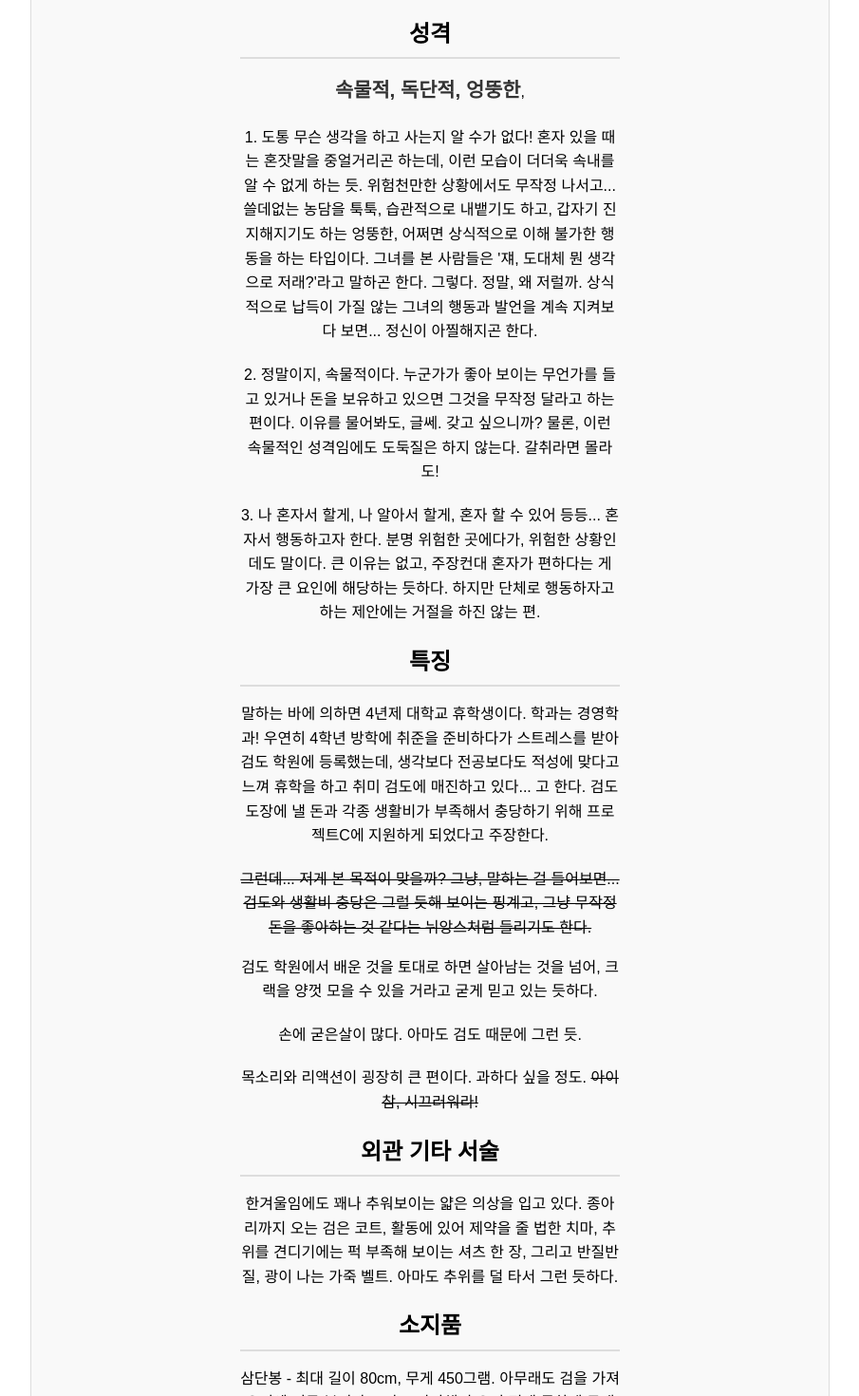
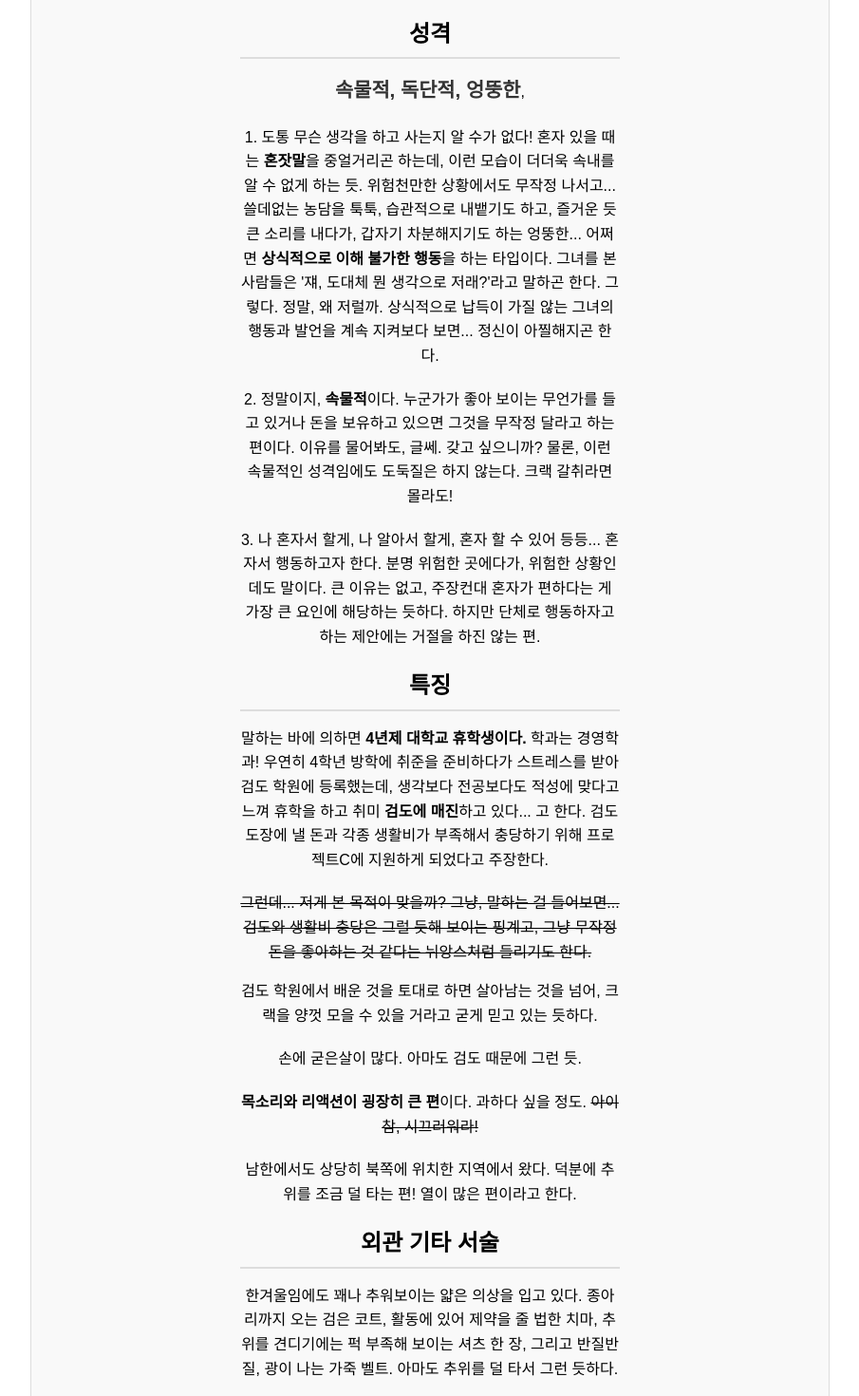
Before and after one commit to sptat/last, a plain HTML site: page index.html in a window 1280 px wide. Shown: the part 1706-3176 px from the top of the page at 95% size, without its empty margins (287-1192 px from the left). Drawn offline with Linux system fonts and the light colour scheme.

Commit message:
Update index.html

```diff
--- a/index.html
+++ b/index.html
@@ -358,22 +358,27 @@
     <section id="intro">
         <h2>성격</h2>
         <p><span class="highlight">속물적, 독단적, 엉뚱한</span>,</p>
-        <p>1. 도통 무슨 생각을 하고 사는지 알 수가 없다! 혼자 있을 때는 혼잣말을 중얼거리곤 하는데, 이런 모습이 더더욱 속내를 알 수 없게 하는 듯.
-        위험천만한 상황에서도 무작정 나서고... 쓸데없는 농담을 툭툭, 습관적으로 내뱉기도 하고, 갑자기 진지해지기도 하는 엉뚱한, 어쩌면 상식적으로 이해 불가한 행동을 하는 타입이다. 그녀를 본 사람들은 '쟤, 도대체 뭔 생각으로 저래?'라고 말하곤 한다. 그렇다. 정말, 왜 저럴까. 상식적으로 납득이 가질 않는 그녀의 행동과 발언을 계속 지켜보다 보면... 정신이 아찔해지곤 한다.
-      <p>2. 정말이지, 속물적이다. 누군가가 좋아 보이는 무언가를 들고 있거나 돈을 보유하고 있으면 그것을 무작정 달라고 하는 편이다. 이유를 물어봐도, 글쎄. 갖고 싶으니까? 물론, 이런 속물적인 성격임에도 도둑질은 하지 않는다. 갈취라면 몰라도!</p>
-      <p>3. 나 혼자서 할게, 나 알아서 할게, 혼자 할 수 있어 등등... 혼자서 행동하고자 한다. 분명 위험한 곳에다가, 위험한 상황인데도 말이다. 큰 이유는 없고, 주장컨대 혼자가 편하다는 게 가장 큰 요인에 해당하는 듯하다.
+        <p>1. 도통 무슨 생각을 하고 사는지 알 수가 없다! 혼자 있을 때는 <b>혼잣말</b>을 중얼거리곤 하는데, 이런 모습이 더더욱 속내를 알 수 없게 하는 듯.
+        위험천만한 상황에서도 무작정 나서고... 쓸데없는 농담을 툭툭, 습관적으로 내뱉기도 하고, 즐거운 듯 큰 소리를 내다가, 갑자기 차분해지기도 하는 엉뚱한...
+            어쩌면 <b>상식적으로 이해 불가한 행동</b>을 하는 타입이다. 그녀를 본 사람들은 '쟤, 도대체 뭔 생각으로 저래?'라고 말하곤 한다. 그렇다.
+            정말, 왜 저럴까. 상식적으로 납득이 가질 않는 그녀의 행동과 발언을 계속 지켜보다 보면... 정신이 아찔해지곤 한다.
+      <p>2. 정말이지, <b>속물적</b>이다. 누군가가 좋아 보이는 무언가를 들고 있거나 돈을 보유하고 있으면 그것을 무작정 달라고 하는 편이다. 이유를 물어봐도, 글쎄. 갖고
+          싶으니까? 물론, 이런 속물적인 성격임에도 도둑질은 하지 않는다. 크랙 갈취라면 몰라도!</p>
+      <p>3. 나 혼자서 할게, 나 알아서 할게, 혼자 할 수 있어 등등... 혼자서 행동하고자 한다. 분명 위험한 곳에다가, 위험한 상황인데도 말이다. 큰 이유는 없고,
+          주장컨대 혼자가 편하다는 게 가장 큰 요인에 해당하는 듯하다.
         하지만 단체로 행동하자고 하는 제안에는 거절을 하진 않는 편.</p>
     </section>
             <section id="history">
                 <h2>특징</h2>
-                <p>말하는 바에 의하면 4년제 대학교 휴학생이다. 학과는 경영학과! 우연히 4학년 방학에 취준을 준비하다가 스트레스를 받아 검도 학원에 등록했는데,
-                생각보다 전공보다도 적성에 맞다고 느껴 휴학을 하고 취미 검도에 매진하고 있다... 고 한다. 검도 도장에 낼 돈과 각종 생활비가
+                <p>말하는 바에 의하면 <b>4년제 대학교 휴학생이다.</b> 학과는 경영학과! 우연히 4학년 방학에 취준을 준비하다가 스트레스를 받아 검도 학원에 등록했는데,
+                생각보다 전공보다도 적성에 맞다고 느껴 휴학을 하고 취미 <b>검도에 매진</b>하고 있다... 고 한다. 검도 도장에 낼 돈과 각종 생활비가
                 부족해서 충당하기 위해 프로젝트C에 지원하게 되었다고 주장한다.</p>
               <del>그런데... 저게 본 목적이 맞을까? 그냥, 말하는 걸 들어보면... 검도와 생활비 충당은 그럴 듯해 보이는 핑계고, 그냥
                 무작정 돈을 좋아하는 것 같다는 뉘앙스처럼 들리기도 한다. </del>
               <p> 검도 학원에서 배운 것을 토대로 하면 살아남는 것을 넘어, 크랙을 양껏 모을 수 있을 거라고 굳게 믿고 있는 듯하다. </p>
               <p>손에 굳은살이 많다. 아마도 검도 때문에 그런 듯.</p>
-              <p>목소리와 리액션이 굉장히 큰 편이다. 과하다 싶을 정도. <del>아이 참, 시끄러워라!</del></p>
+              <p><b>목소리와 리액션이 굉장히 큰 편</b>이다. 과하다 싶을 정도. <del>아이 참, 시끄러워라!</del></p>
+                <p> 남한에서도 상당히 북쪽에 위치한 지역에서 왔다. 덕분에 추위를 조금 덜 타는 편! 열이 많은 편이라고 한다.</p>
             </section>
             <section id="structure">
                 <h2>외관 기타 서술</h2>
```
